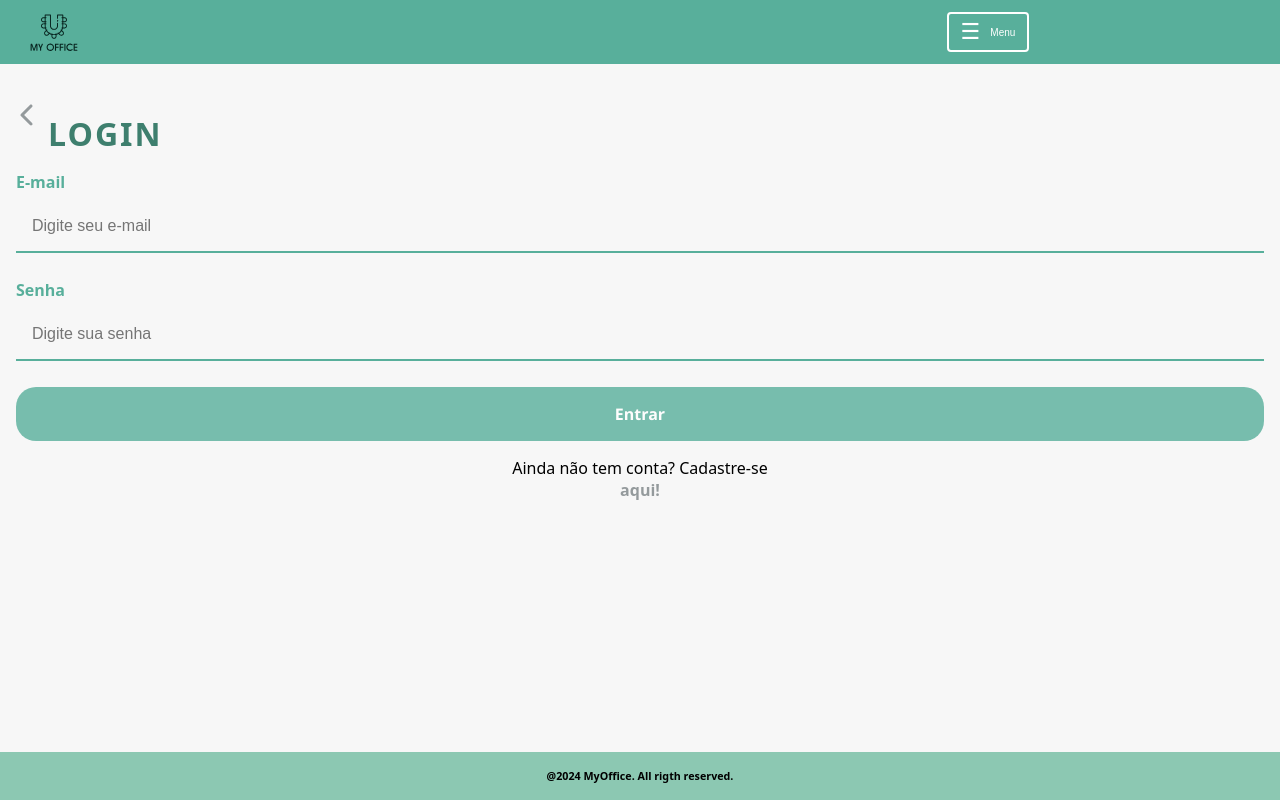
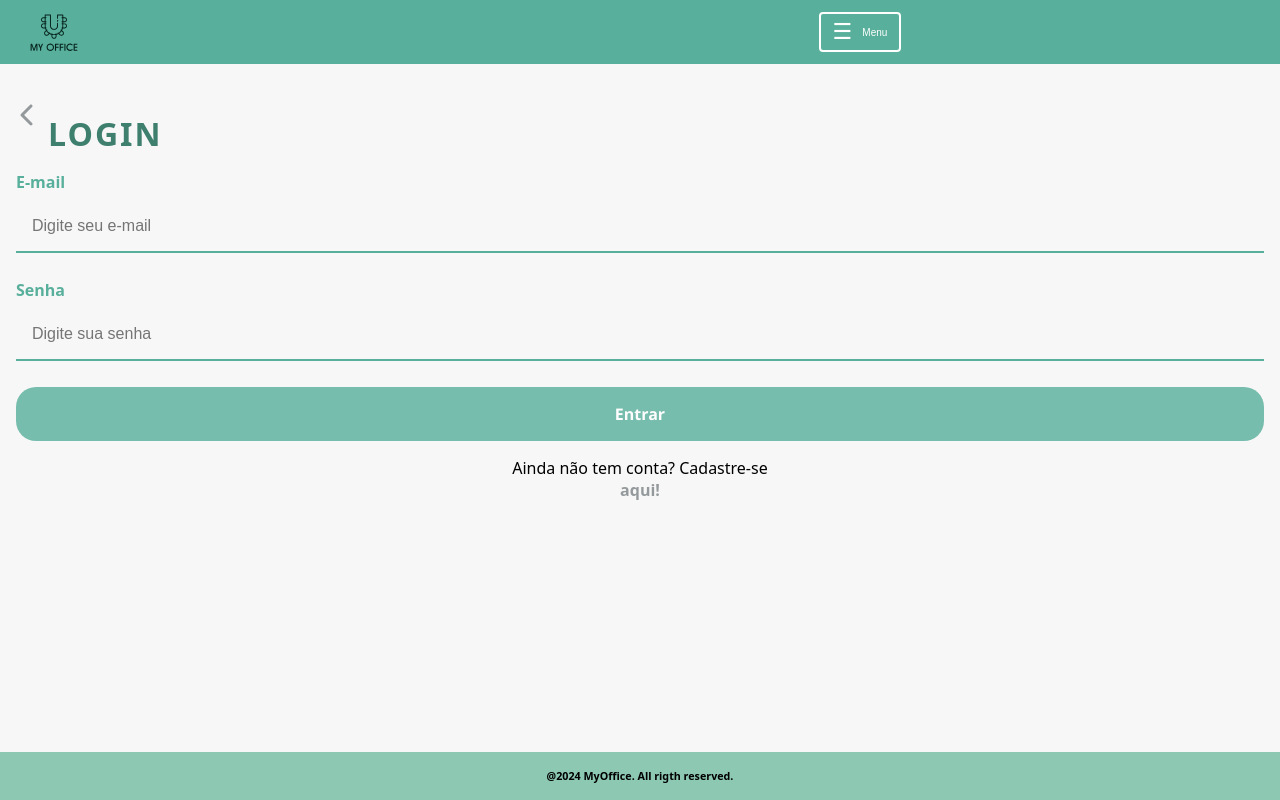
Before and after one commit to my-office-sa/my-office-sa-frontend, a React (Vite) app: page /login in a window 1280 px wide. Built offline with nearby package versions, Linux system fonts and the light colour scheme.

Commit message:
correçao menu toggle

```diff
--- a/src/comum/componentes/Avatar/Avatar.css
+++ b/src/comum/componentes/Avatar/Avatar.css
@@ -10,6 +10,8 @@
 }
 
 .avatar_perfil {
+  position: absolute;
+  left: 62%;
   height: 200px;
   width: 200px;
   background-color: var(--cor-texto-claro);
@@ -18,14 +20,12 @@
   justify-content: center;
   align-items: center;
   overflow: hidden;
-  /* Garante que a imagem não saia do círculo */
 }
 
 .avatar_perfil img {
   height: 100%;
   width: 100%;
   object-fit: cover;
-  /* A imagem preenche o círculo sem distorcer */
 }
 
 a {
--- a/src/comum/componentes/Menu/Menu.css
+++ b/src/comum/componentes/Menu/Menu.css
@@ -6,7 +6,7 @@
 
   .menu-container {
     position: absolute;
-  left: 72%;
+    left: 62%;
     padding: 5px 25px;
     font-family: 'Segoe UI', Tahoma, Geneva, Verdana, sans-serif;
   }
```
Lines whose indentation alone changed are shown as unchanged.
